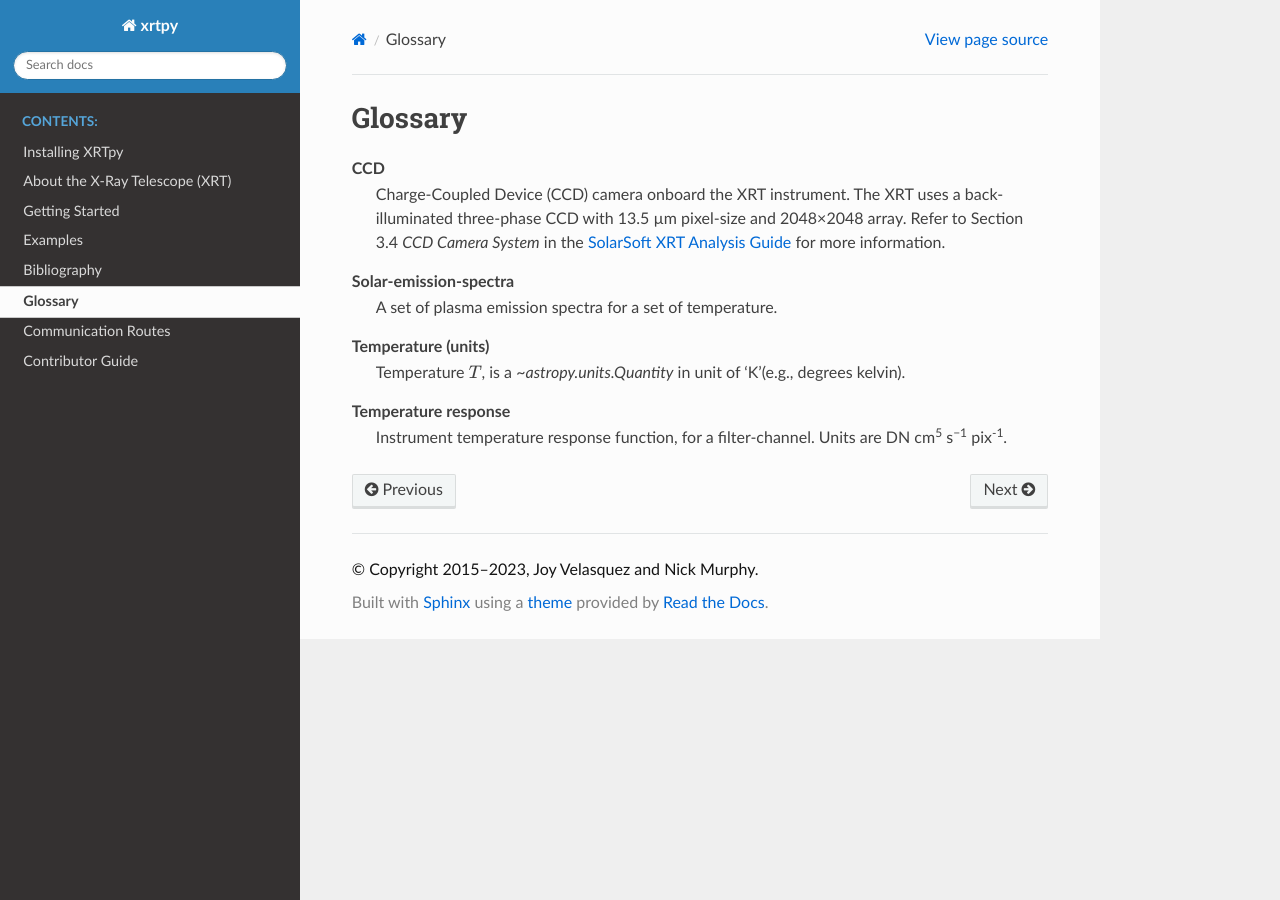
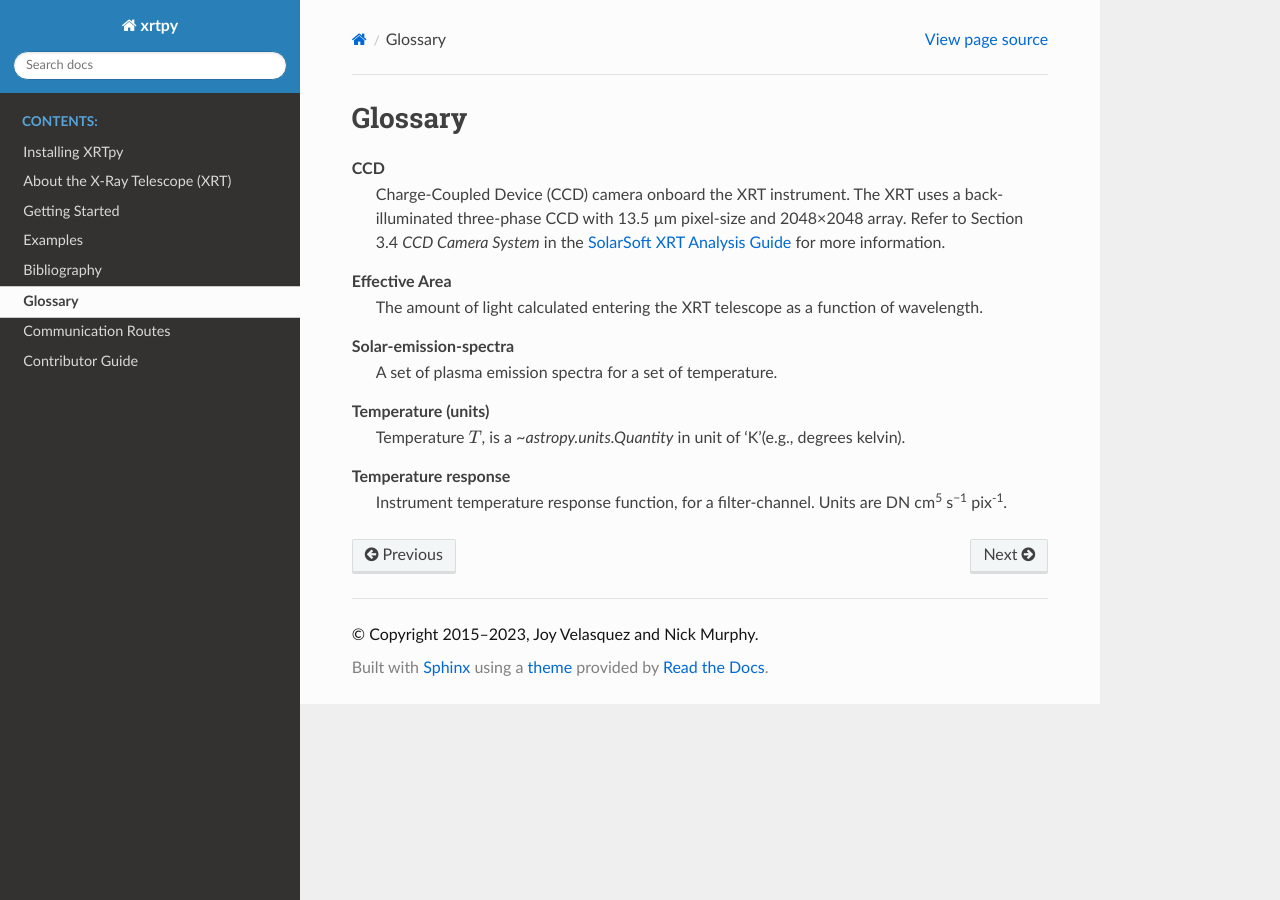
Before and after one commit to HinodeXRT/xrtpy, a Sphinx documentation site: the page built from docs/glossary.rst, in a window 1280 px wide. Built offline with Sphinx 7.4.7 and the Read the Docs theme 2.0.0, drawn with Linux system fonts in a browser that asks for light colours.

Commit message:
Updating

```diff
--- a/docs/glossary.rst
+++ b/docs/glossary.rst
@@ -8,6 +8,9 @@ Glossary
 
 .. glossary::
    :sorted:
+
+   Effective Area
+      The amount of light calculated entering the XRT telescope as a function of wavelength.
 
    CCD
       Charge-Coupled Device (CCD) camera onboard the XRT instrument.
```
